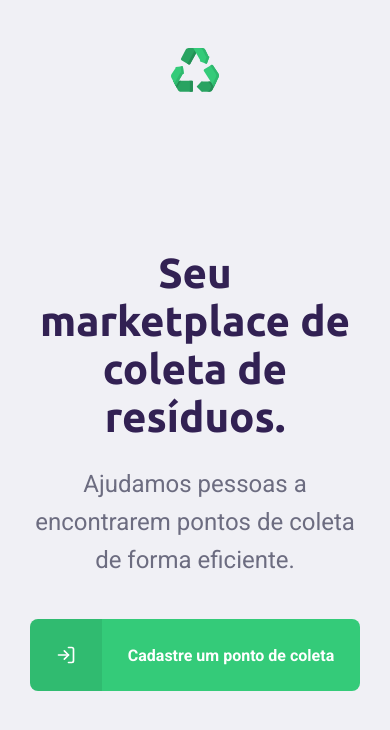
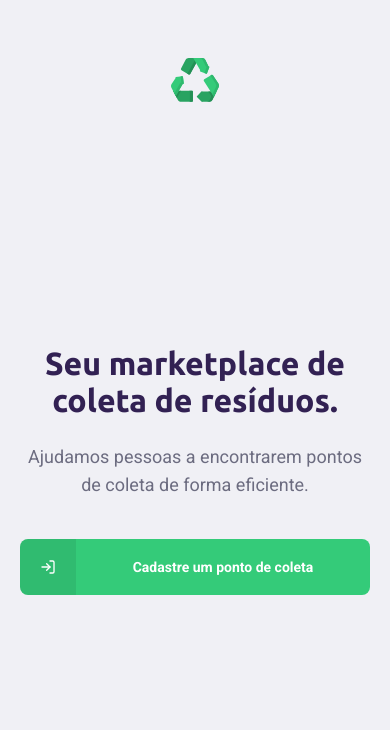
Before and after one commit to gabriel-vitebo/recycling, a React (Create React App) app: page / in a window 390 px wide. Shown: the top 730 px of the page. Built offline with nearby package versions, Linux system fonts and the light colour scheme.

Commit message:
📱: create style responsive

```diff
--- a/src/pages/CreatePoint/index.tsx
+++ b/src/pages/CreatePoint/index.tsx
@@ -311,4 +311,4 @@ const CreatePoint = () => {
 
 export default CreatePoint
 
-// 1:20
+// 42
--- a/src/pages/CreatePoint/styles.css
+++ b/src/pages/CreatePoint/styles.css
@@ -201,3 +201,104 @@
   background: #E1FAEC;
   border: 2px solid #34CB79;
 }
+
+@media(max-width: 900px) {
+  #page-create-point form {
+    padding: 32px;
+  }
+
+  #page-create-point form h1 {
+    font-size: 28px;
+  }
+
+  #page-create-point form fieldset legend h2 {
+    font-size: 20px;
+  }
+
+  #page-create-point form fieldset legend span {
+    font-size: 12px;
+  }
+
+  #page-create-point form .field-group {
+    flex-direction: column;
+  }
+
+  #page-create-point form .field-group .field {
+    width: 100%;
+    min-width: unset;
+  }
+
+  #page-create-point form .field-group .field + .field {
+    margin-left: 0;
+  }
+
+  #page-create-point form .leaflet-container {
+    height: 300px;
+  }
+
+  #page-create-point form button {
+    width: 100%;
+  }
+}
+
+@media(max-width: 600px) {
+  #page-create-point {
+    padding: 0 10px;
+  }
+
+  #page-create-point form {
+    padding: 24px;
+  }
+
+  #page-create-point form h1 {
+    font-size: 24px;
+  }
+
+  #page-create-point form fieldset legend h2 {
+    font-size: 18px;
+  }
+
+  #page-create-point form fieldset legend span {
+    font-size: 12px;
+  }
+
+  #page-create-point form .leaflet-container {
+    height: 250px;
+  }
+
+  #page-create-point form .field-group .field + .field {
+    margin-left: 0;
+  }
+
+  .items-grid li {
+    padding: 24px 16px 12px;
+  }
+
+  .items-grid li span {
+    font-size: 14px;
+  }
+}
+
+@media(max-width: 380px) {
+  .items-grid {
+    grid-template-columns: 1fr;
+  }
+
+  .items-grid li {
+    padding: 20px 12px 8px;
+    height: auto;
+  }
+
+  .items-grid li img {
+    max-width: 100%;
+    height: auto;
+  }
+
+  .items-grid li span {
+    font-size: 12px;
+  }
+
+  #page-create-point form .field-group {
+    gap: 12px;
+  }
+}
--- a/src/pages/Home/styles.css
+++ b/src/pages/Home/styles.css
@@ -105,3 +105,41 @@
     font-size: 24px;
   }
 }
+
+@media(max-width: 600px) {
+  #page-home {
+    padding: 10px;
+  }
+
+  #page-home .content {
+    padding: 0 10px;
+  }
+
+  #page-home .content main h1 {
+    font-size: 32px;
+  }
+
+  #page-home .content main p {
+    font-size: 18px;
+    line-height: 28px;
+  }
+
+  #page-home .content main a {
+    max-width: 100%;
+    height: 56px;
+  }
+
+  #page-home .content main a span {
+    width: 56px;
+    height: 56px;
+  }
+
+  #page-home .content main a span svg {
+    width: 16px;
+    height: 16px;
+  }
+
+  #page-home .content main a strong {
+    font-size: 14px;
+  }
+}
```
